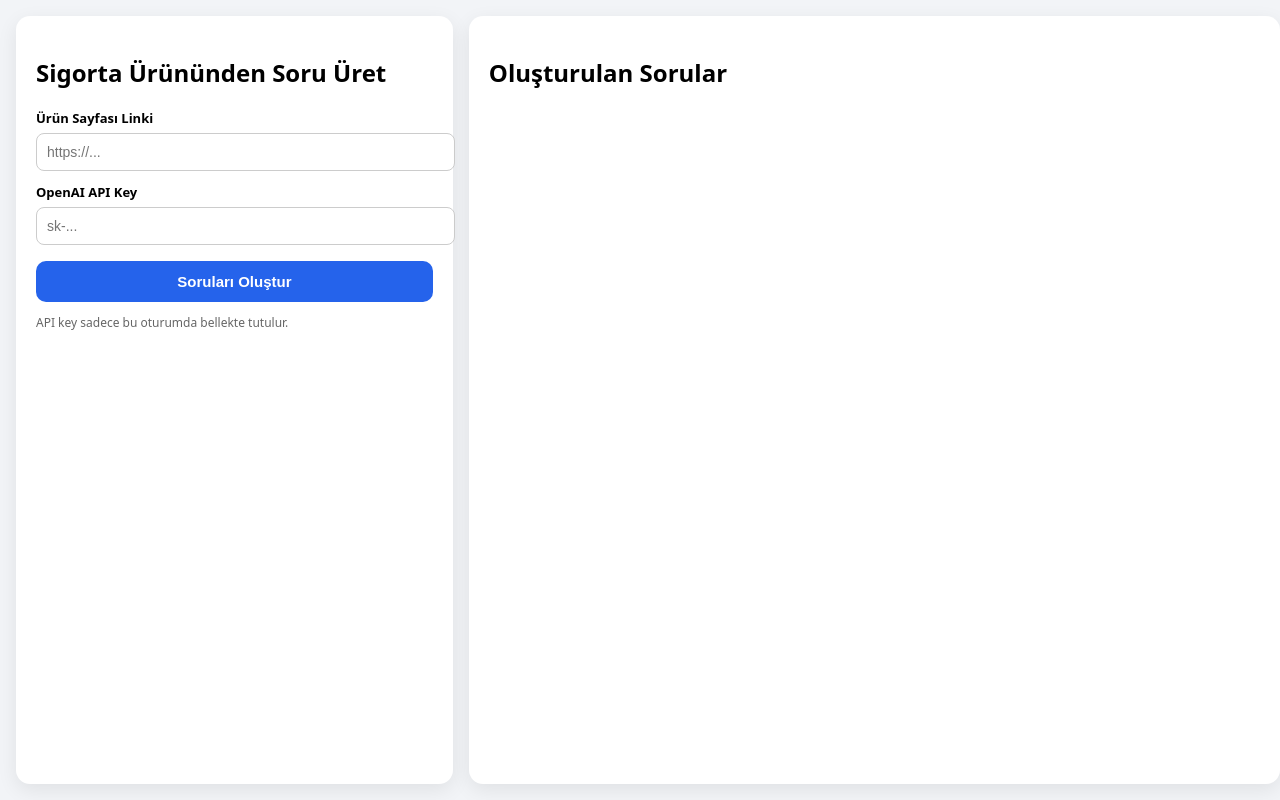
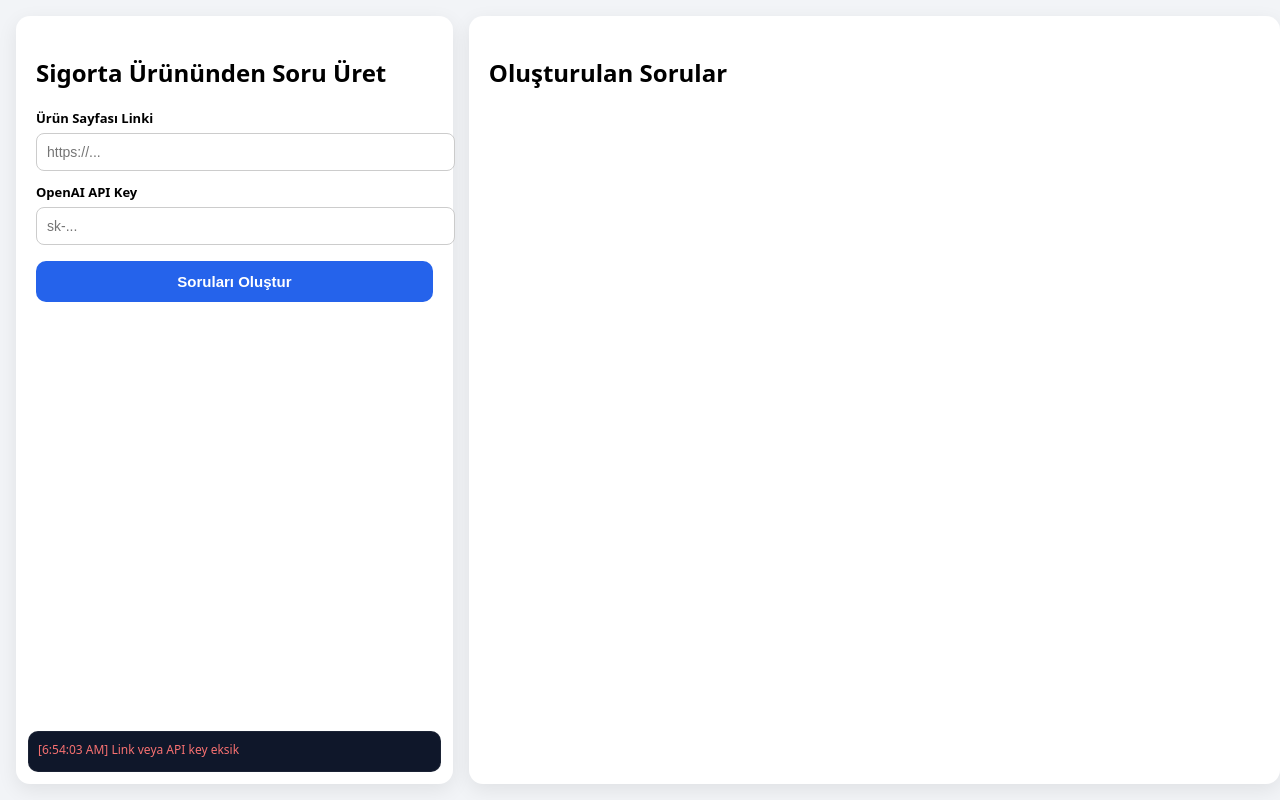
Before and after one commit to ayhandeveci/qns_Helper, a plain HTML site: page index.html in a window 1280 px wide. Both pictures are taken after a click on the button "Soruları Oluştur". Drawn offline with Linux system fonts and the light colour scheme.

Commit message:
Update index.html

```diff
--- a/index.html
+++ b/index.html
@@ -25,6 +25,7 @@ body {
   border-radius: 14px;
   padding: 20px;
   box-shadow: 0 6px 20px rgba(0,0,0,0.08);
+  position: relative;
 }
 
 label {
@@ -80,6 +81,31 @@ button:hover {
   padding: 6px 0;
   font-size: 14px;
 }
+
+/* LOG PANEL */
+.log-panel {
+  position: absolute;
+  bottom: 12px;
+  left: 12px;
+  right: 12px;
+  max-height: 160px;
+  background: #0f172a;
+  color: #e5e7eb;
+  border-radius: 10px;
+  padding: 10px;
+  font-size: 12px;
+  overflow-y: auto;
+  box-shadow: inset 0 0 0 1px rgba(255,255,255,0.05);
+}
+
+.log {
+  margin-bottom: 4px;
+}
+
+.log.ok { color: #22c55e; }
+.log.info { color: #38bdf8; }
+.log.warn { color: #facc15; }
+.log.error { color: #f87171; }
 </style>
 </head>
 
@@ -99,9 +125,7 @@ button:hover {
 
     <button onclick="generateQuestions()">Soruları Oluştur</button>
 
-    <p style="font-size:12px;color:#666;margin-top:12px;">
-      API key sadece bu oturumda bellekte tutulur.
-    </p>
+    <div class="log-panel" id="logPanel"></div>
   </div>
 
   <!-- SAĞ PANEL -->
@@ -114,29 +138,46 @@ button:hover {
 <script>
 let sessionApiKey = null;
 
+function log(message, type = "info") {
+  const panel = document.getElementById("logPanel");
+  const div = document.createElement("div");
+  div.className = `log ${type}`;
+  div.textContent = `[${new Date().toLocaleTimeString()}] ${message}`;
+  panel.appendChild(div);
+  panel.scrollTop = panel.scrollHeight;
+}
+
 async function generateQuestions() {
   const url = document.getElementById("urlInput").value;
   sessionApiKey = document.getElementById("apiKeyInput").value;
   const output = document.getElementById("output");
+  const logPanel = document.getElementById("logPanel");
+
+  logPanel.innerHTML = "";
 
   if (!url || !sessionApiKey) {
-    alert("Link ve API key girilmelidir.");
+    log("Link veya API key eksik", "error");
     return;
   }
 
+  try {
+    log("Süreç başlatıldı", "ok");
     output.innerHTML = "<h2>Sorular oluşturuluyor...</h2>";
 
-  // Sayfayı çek
+    log("Ürün sayfası çekiliyor...");
     const pageHtml = await fetch(url).then(r => r.text());
+    log("Sayfa başarıyla alındı", "ok");
 
-  // HTML'i kaba şekilde text'e indir
+    log("HTML temizleniyor...");
     const pageText = pageHtml
       .replace(/<script[\s\S]*?<\/script>/gi, "")
       .replace(/<style[\s\S]*?<\/style>/gi, "")
       .replace(/<[^>]+>/g, " ")
       .replace(/\s+/g, " ")
       .substring(0, 6000);
+    log("Metin çıkarıldı", "ok");
 
+    log("Prompt hazırlanıyor...");
     const prompt = `
 Aşağıdaki sigorta ürünü bilgilerine dayanarak:
 
@@ -158,6 +199,7 @@ Aşağıdaki sigorta ürünü bilgilerine dayanarak:
 METİN:
 ${pageText}
 `;
+    log("GPT çağrısı yapılıyor...");
 
     const response = await fetch("https://api.openai.com/v1/chat/completions", {
       method: "POST",
@@ -172,10 +214,20 @@ ${pageText}
       })
     });
 
+    log("GPT cevabı alındı", "ok");
+
     const data = await response.json();
     const questions = JSON.parse(data.choices[0].message.content);
 
+    log("Sorular parse edildi", "ok");
     renderQuestions(questions);
+    log("Sorular ekrana yazdırıldı", "ok");
+
+  } catch (err) {
+    console.error(err);
+    log("HATA: " + err.message, "error");
+    output.innerHTML = "<h2>Bir hata oluştu</h2>";
+  }
 }
 
 function renderQuestions(questions) {
```
Lines whose indentation alone changed are shown as unchanged.
